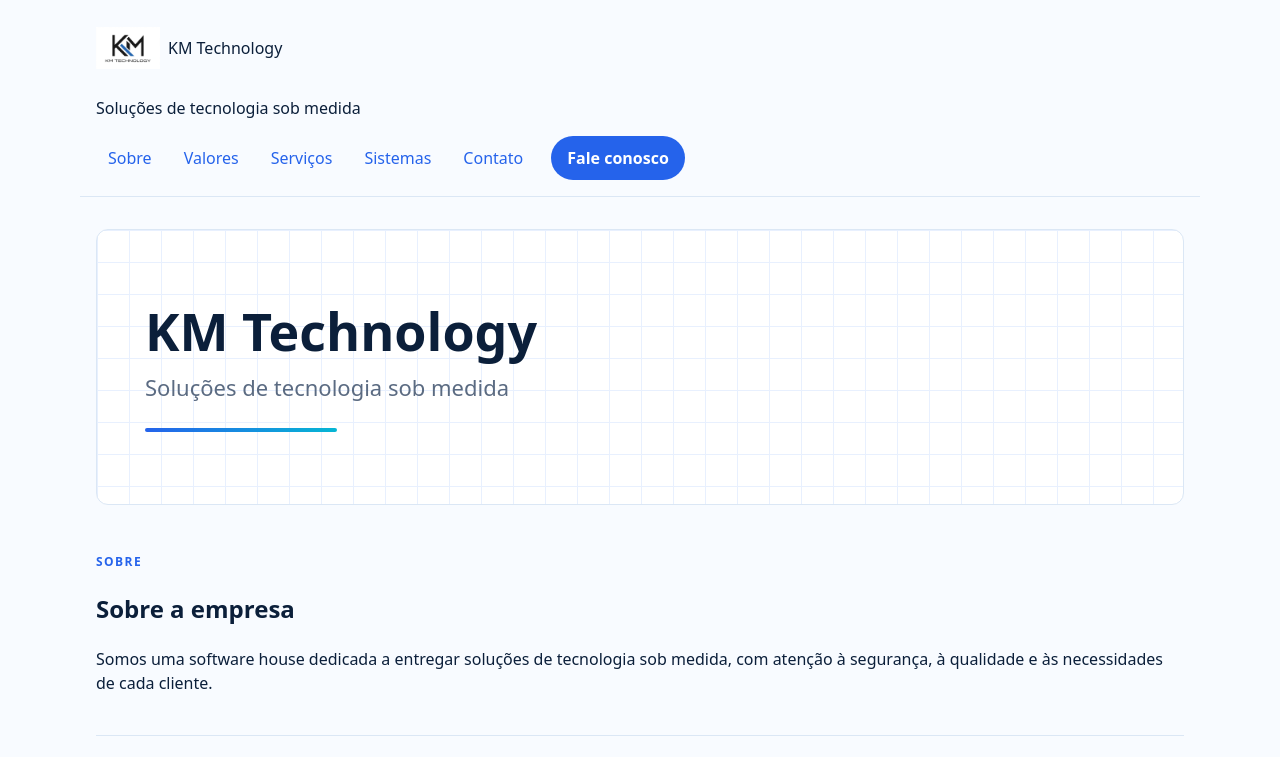
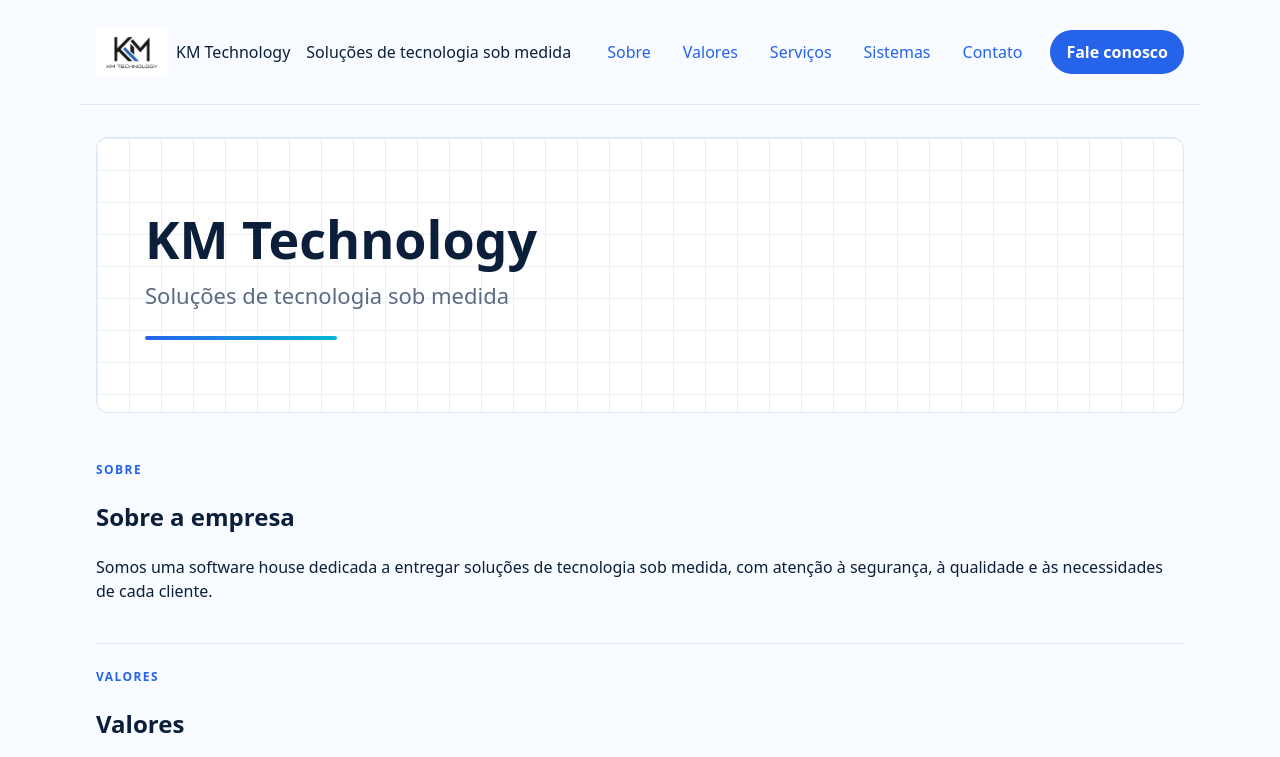
Before and after one commit to Koga-Malheiros-Technology/Website, an Astro site: page / in a window 1280 px wide. Shown: the top 757 px of the page. Built offline with nearby package versions, Linux system fonts and the light colour scheme; Astro itself is replaced by a stand-in of ours.

Commit message:
feat: make header and hero mobile-first

```diff
--- a/src/styles/global.css
+++ b/src/styles/global.css
@@ -82,10 +82,18 @@ header > div {
   gap: 0.5rem;
 }
 
+/* Mobile: logo, tagline, navegação e CTA empilhados em linhas de largura total. */
+header > div,
+nav,
+.cta {
+  flex: 1 1 100%;
+}
+
 header img {
-  width: 64px;
-  height: 64px;
+  width: 56px;
+  height: 56px;
   object-fit: contain;
+  flex: 0 0 auto;
 }
 
 header p {
@@ -218,6 +226,22 @@ footer {
   section > ul {
     grid-template-columns: repeat(2, minmax(0, 1fr));
   }
+
+  /* Desktop: logo maior com o cabeçalho de volta a uma única linha. */
+  header > div,
+  nav,
+  .cta {
+    flex: 0 1 auto;
+  }
+
+  header p {
+    flex: 1 1 auto;
+  }
+
+  header img {
+    width: 72px;
+    height: 72px;
+  }
 }
 
 @media (min-width: 1024px) {
@@ -229,7 +253,7 @@ footer {
 /* Herói: grade sutil desenhada apenas com gradientes lineares. */
 .hero {
   margin-bottom: 1.5rem;
-  padding: clamp(2.5rem, 6vw, 4.5rem) clamp(1.25rem, 4vw, 3rem);
+  padding: clamp(1.75rem, 6vw, 4.5rem) clamp(1rem, 4vw, 3rem);
   border: 1px solid var(--cor-borda);
   border-radius: 0.75rem;
   background-color: var(--cor-superficie);
@@ -241,7 +265,7 @@ footer {
 
 .hero h1 {
   margin: 0 0 0.75rem;
-  font-size: clamp(2rem, 5vw, 3.25rem);
+  font-size: clamp(1.75rem, 8vw, 3.25rem);
   line-height: 1.1;
   color: var(--cor-texto);
 }
```
Also changed, not shown: tests/icon.test.mjs (+4 -1 lines), tests/responsive.test.mjs (+22 -0 lines), tests/visual-refresh.test.mjs (+2 -1 lines).
